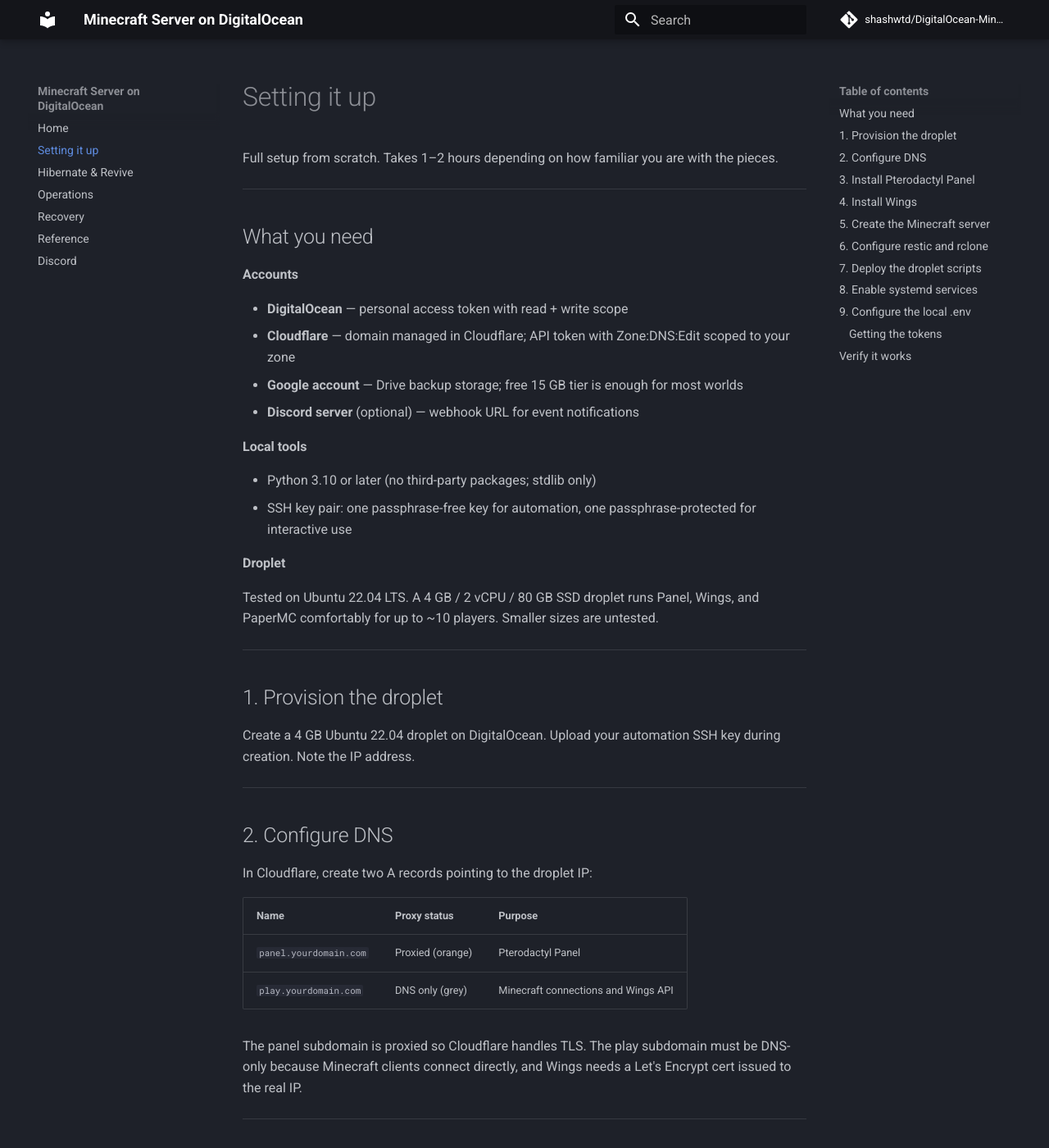
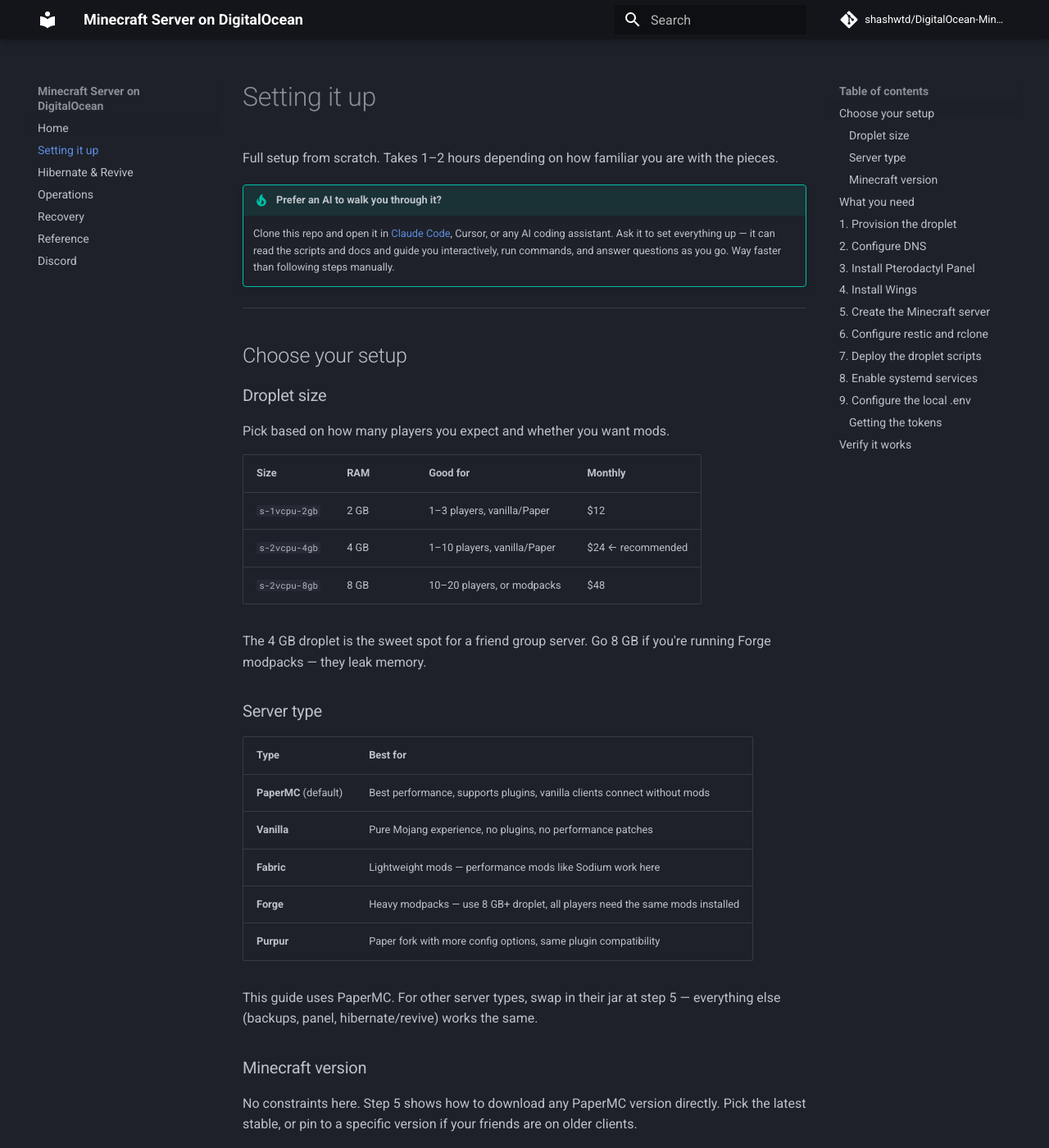
Before and after one commit to shashwtd/selfmc, an MkDocs documentation site: the page built from docs/setup.md, in a window 1280 px wide and 1400 px high. Shown: the whole window at 82% size. Built offline with MkDocs 1.6.1 and Material for MkDocs 9.7.7, drawn with Linux system fonts in a browser that asks for light colours; comment, search, counter and statistics services are not loaded.

Commit message:
add customization guide and AI setup option

```diff
--- a/docs/setup.md
+++ b/docs/setup.md
@@ -1,6 +1,41 @@
 # Setting it up
 
 Full setup from scratch. Takes 1–2 hours depending on how familiar you are with the pieces.
+
+!!! tip "Prefer an AI to walk you through it?"
+    Clone this repo and open it in [Claude Code](https://claude.ai/code), Cursor, or any AI coding assistant. Ask it to set everything up — it can read the scripts and docs and guide you interactively, run commands, and answer questions as you go. Way faster than following steps manually.
+
+---
+
+## Choose your setup
+
+### Droplet size
+
+Pick based on how many players you expect and whether you want mods.
+
+| Size | RAM | Good for | Monthly |
+|---|---|---|---|
+| `s-1vcpu-2gb` | 2 GB | 1–3 players, vanilla/Paper | $12 |
+| `s-2vcpu-4gb` | 4 GB | 1–10 players, vanilla/Paper | $24 ← recommended |
+| `s-2vcpu-8gb` | 8 GB | 10–20 players, or modpacks | $48 |
+
+The 4 GB droplet is the sweet spot for a friend group server. Go 8 GB if you're running Forge modpacks — they leak memory.
+
+### Server type
+
+| Type | Best for |
+|---|---|
+| **PaperMC** (default) | Best performance, supports plugins, vanilla clients connect without mods |
+| **Vanilla** | Pure Mojang experience, no plugins, no performance patches |
+| **Fabric** | Lightweight mods — performance mods like Sodium work here |
+| **Forge** | Heavy modpacks — use 8 GB+ droplet, all players need the same mods installed |
+| **Purpur** | Paper fork with more config options, same plugin compatibility |
+
+This guide uses PaperMC. For other server types, swap in their jar at step 5 — everything else (backups, panel, hibernate/revive) works the same.
+
+### Minecraft version
+
+No constraints here. Step 5 shows how to download any PaperMC version directly. Pick the latest stable, or pin to a specific version if your friends are on older clients.
 
 ---
 
```
Also changed, not shown: docs/index.md (+4 -2 lines).
